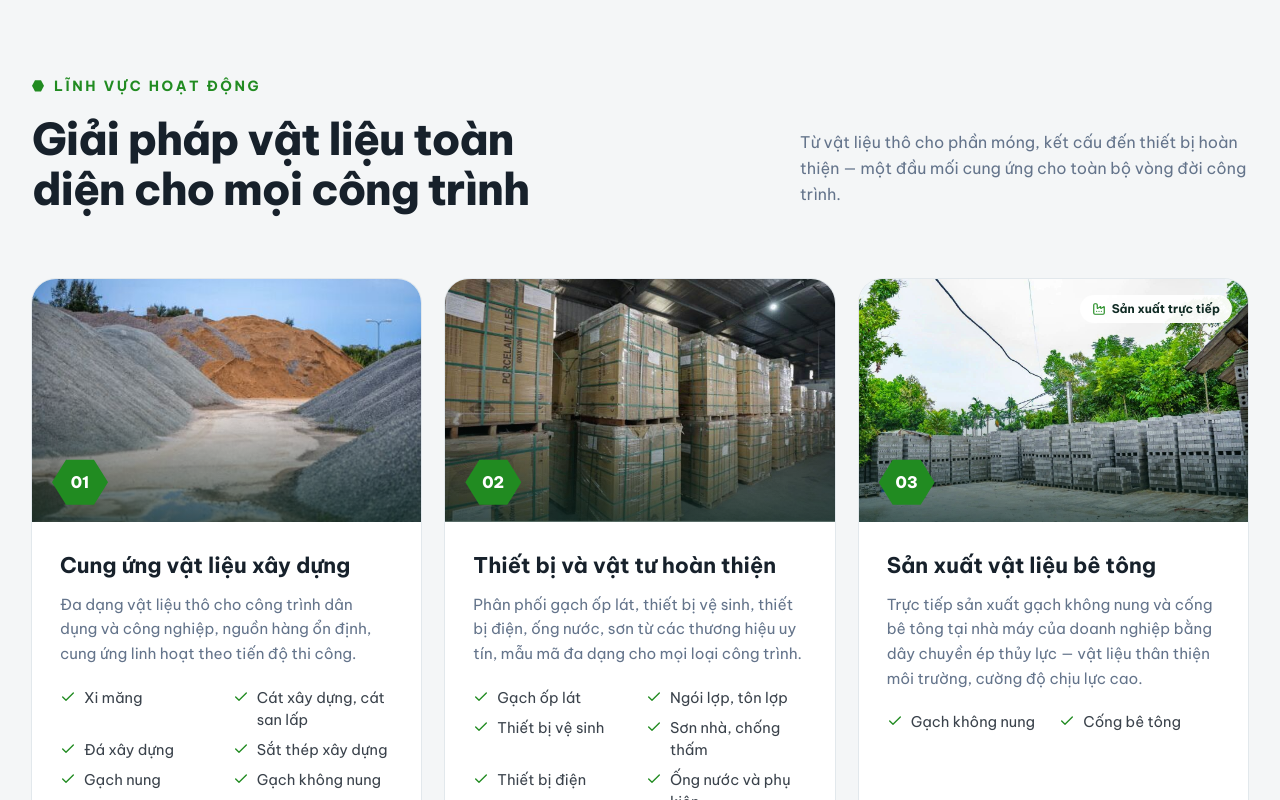
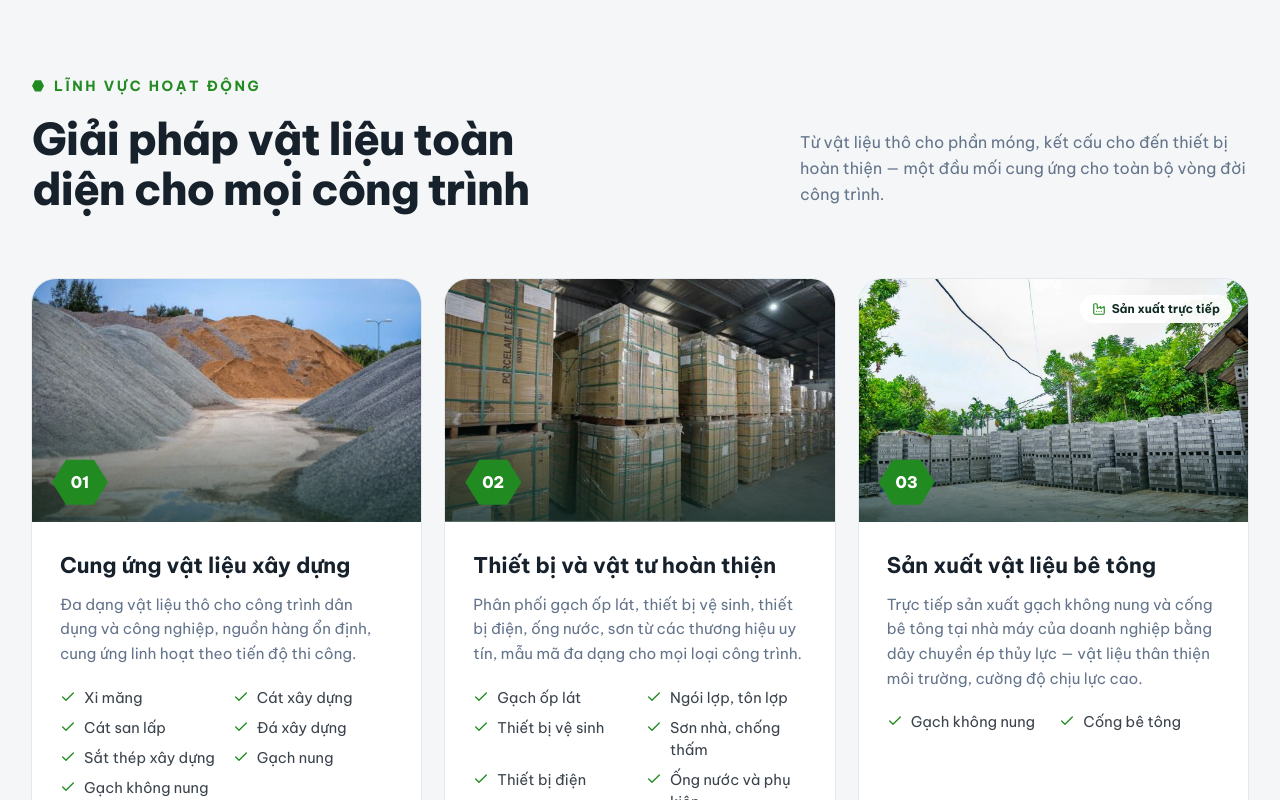
Before and after one commit to hathuyanh-yenbai/hathuyanh-yenbai.github.io, a Next.js app: page / in a window 1280 px wide. Shown: the part 2380-3180 px from the top of the page. Built offline with nearby package versions, Linux system fonts and the light colour scheme; no server answers.

Commit message:
minr fix

```diff
--- a/src/components/sections/Projects.tsx
+++ b/src/components/sections/Projects.tsx
@@ -20,7 +20,7 @@ export function Projects() {
           <Reveal className="flex flex-col gap-3 border-b border-line pb-6 sm:flex-row sm:items-end sm:justify-between">
             <h3 className="text-2xl font-extrabold text-ink sm:text-3xl">Các công trình khác</h3>
             <p className="max-w-md text-sm leading-relaxed text-muted">
-              Danh sách theo Hồ sơ năng lực 2026. Ngoài ra, doanh nghiệp còn đồng hành cùng nhiều
+              Ngoài ra, doanh nghiệp chúng tôi đã, đang và sẽ còn đồng hành cùng nhiều
               công trình lớn nhỏ khác trong khu vực.
             </p>
           </Reveal>
--- a/src/components/sections/Services.tsx
+++ b/src/components/sections/Services.tsx
@@ -15,7 +15,7 @@ export function Services() {
             title="Giải pháp vật liệu toàn diện cho mọi công trình"
           />
           <Reveal className="max-w-md text-base leading-relaxed text-muted lg:pb-2">
-            Từ vật liệu thô cho phần móng, kết cấu đến thiết bị hoàn thiện — một đầu mối cung ứng
+            Từ vật liệu thô cho phần móng, kết cấu cho đến thiết bị hoàn thiện — một đầu mối cung ứng
             cho toàn bộ vòng đời công trình.
           </Reveal>
         </div>
--- a/src/data/services.ts
+++ b/src/data/services.ts
@@ -18,7 +18,8 @@ export const services: Service[] = [
       "Đa dạng vật liệu thô cho công trình dân dụng và công nghiệp, nguồn hàng ổn định, cung ứng linh hoạt theo tiến độ thi công.",
     items: [
       "Xi măng",
-      "Cát xây dựng, cát san lấp",
+      "Cát xây dựng",
+      "Cát san lấp",
       "Đá xây dựng",
       "Sắt thép xây dựng",
       "Gạch nung",
```
